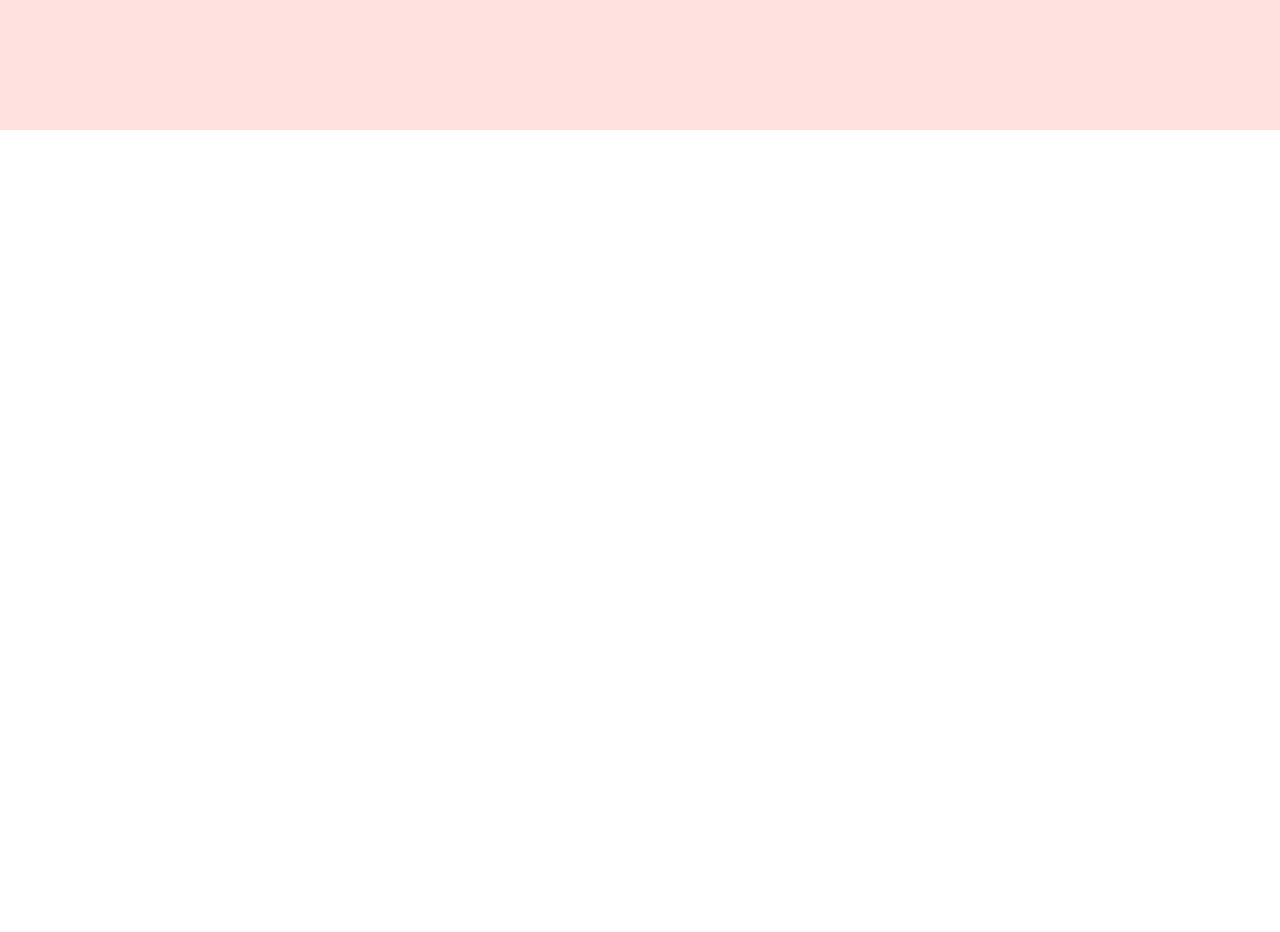
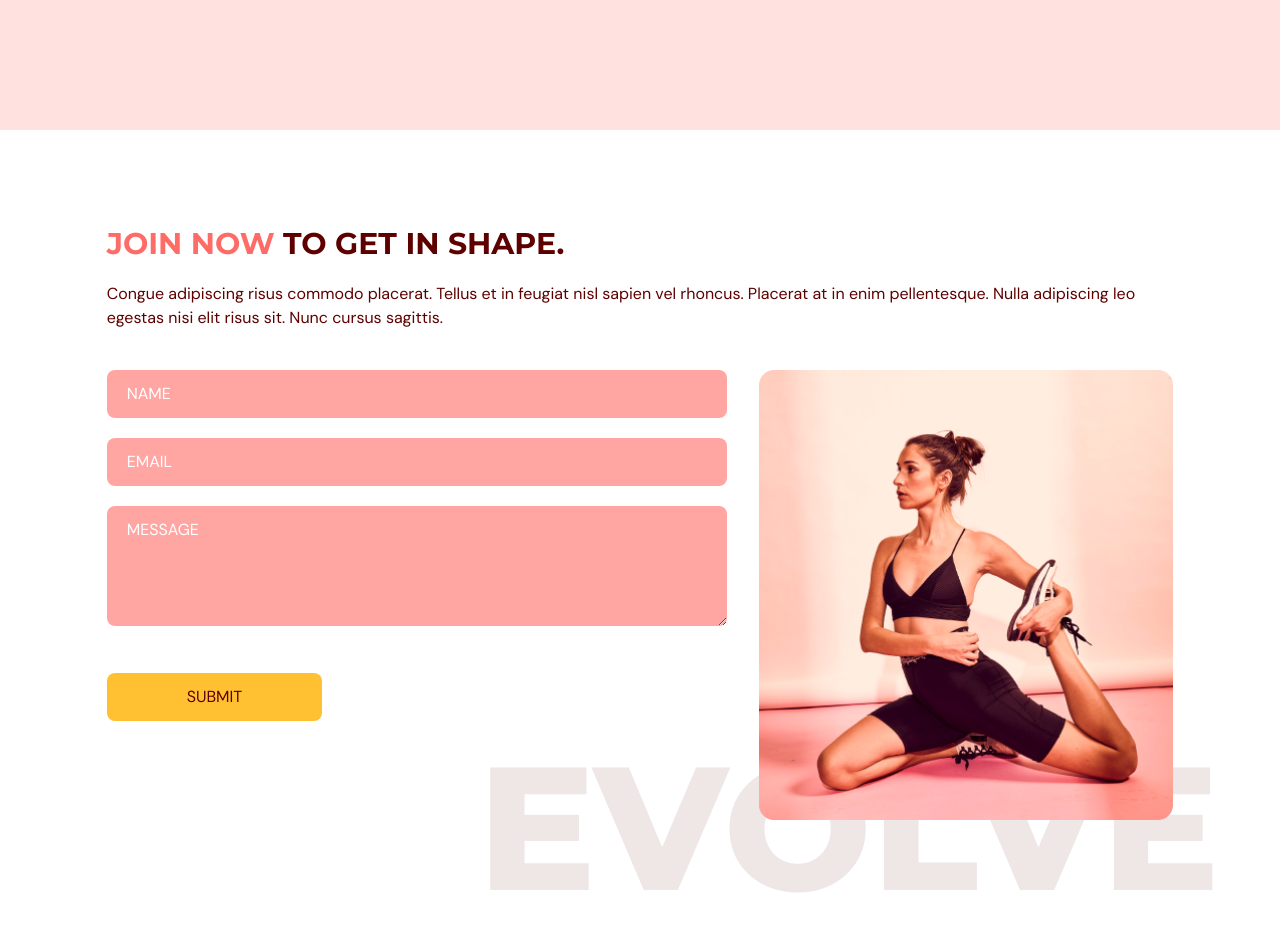
Before and after one commit to aman-wankar/gym, a React (Vite) app: page / in a window 1280 px wide. Shown: the part 2860-3792 px from the top of the page. Before the commit the page ends 2990 px from the top, so only its background shows below. Built offline with nearby package versions, Linux system fonts and the light colour scheme.

Commit message:
ContactUs component done.

```diff
--- a/package.json
+++ b/package.json
@@ -13,7 +13,8 @@
     "framer-motion": "^8.2.4",
     "react": "^18.2.0",
     "react-anchor-link-smooth-scroll": "^1.0.12",
-    "react-dom": "^18.2.0"
+    "react-dom": "^18.2.0",
+    "react-hook-form": "^7.41.5"
   },
   "devDependencies": {
     "@types/node": "^18.11.18",
--- a/src/App.tsx
+++ b/src/App.tsx
@@ -4,6 +4,7 @@
 import Home from "./scenes/home";
 import Benefits from "./scenes/benefits";
 import OurClasses from "./scenes/ourClasses";
+import ContactUs from "./scenes/contactUs";
 
 function App() {
   const [selectedPage, setSelectedPage] = useState<SelectedPage>(
@@ -38,6 +39,7 @@
       <Home setSelectedPage={setSelectedPage} />
       <Benefits setSelectedPage={setSelectedPage} />
       <OurClasses setSelectedPage={setSelectedPage} />
+      <ContactUs setSelectedPage={setSelectedPage} />
     </div>
   );
 }
--- /dev/null
+++ b/src/scenes/contactUs/index.tsx
@@ -0,0 +1,160 @@
+import { motion } from "framer-motion";
+import { SelectedPage } from "../../shared/types";
+import { useForm } from "react-hook-form";
+import ContactUsPageGraphic from "../../assets/ContactUsPageGraphic.png";
+import HText from "../../shared/HText";
+
+type Props = {
+  setSelectedPage: (value: SelectedPage) => void;
+};
+
+const ContactUs = ({ setSelectedPage }: Props) => {
+  const inputStyles = `mb-5 w-full rounded-lg bg-primary-300 px-5 py-3 placeholder-white`;
+
+  const {
+    register,
+    trigger,
+    formState: { errors },
+  } = useForm();
+
+  const onSubmit = async (e: any) => {
+    const isValid = await trigger();
+    if (!isValid) {
+      e.preventDefault();
+    }
+  };
+
+  return (
+    <section id="contactus" className="mx-auto w-5/6 pt-24 pb-32">
+      <motion.div
+        onViewportEnter={() => setSelectedPage(SelectedPage.ContactUs)}
+      >
+        <motion.div
+          initial="hidden"
+          whileInView="visible"
+          viewport={{ once: true, amount: 0.5 }}
+          transition={{ duration: 1 }}
+          variants={{
+            hidden: { opacity: 0, x: -100 },
+            visible: { opacity: 1, x: 0 },
+          }}
+        >
+          <HText>
+            <span className="text-primary-500">JOIN NOW</span> TO GET IN SHAPE.
+          </HText>
+          <p className="my-5">
+            Congue adipiscing risus commodo placerat. Tellus et in feugiat nisl
+            sapien vel rhoncus. Placerat at in enim pellentesque. Nulla
+            adipiscing leo egestas nisi elit risus sit. Nunc cursus sagittis.
+          </p>
+
+          {/* FORM & IMAGE */}
+          <div className="mt-10 justify-between gap-8 md:flex">
+            <motion.div
+              className="mt-10 basis-3/5 md:mt-0"
+              initial="hidden"
+              whileInView="visible"
+              viewport={{ once: true, amount: 0.5 }}
+              transition={{ duration: 1 }}
+              variants={{
+                hidden: { opacity: 0, y: 100 },
+                visible: { opacity: 1, y: 0 },
+              }}
+            >
+              <form
+                target="_blank"
+                onSubmit={onSubmit}
+                method="POST"
+                action="https://formsubmit.co/b09d2cdf01244fb693eab262367a8288"
+              >
+                <input
+                  type="text"
+                  className={inputStyles}
+                  placeholder="NAME"
+                  {...register("name", {
+                    required: true,
+                    maxLength: 100,
+                  })}
+                />
+                {errors.name && (
+                  <p className="mt-1 text-primary-500">
+                    {errors.name.type === "required" &&
+                      "This field is required."}
+                    {errors.name.type === "maxLength" &&
+                      "Max length is 100 characters."}
+                  </p>
+                )}
+
+                <input
+                  type="text"
+                  className={inputStyles}
+                  placeholder="EMAIL"
+                  {...register("email", {
+                    required: true,
+                    pattern: /^[A-Z0-9._%+-]+@[A-Z0-9.-]+\.[A-Z]{2,}$/i,
+                  })}
+                />
+                {errors.email && (
+                  <p className="mt-1 text-primary-500">
+                    {errors.email.type === "required" &&
+                      "This field is required."}
+                    {errors.email.type === "pattern" &&
+                      "Invalid email address."}
+                  </p>
+                )}
+
+                <textarea
+                  className={inputStyles}
+                  placeholder="MESSAGE"
+                  rows={4}
+                  cols={50}
+                  {...register("message", {
+                    required: true,
+                    maxLength: 2000,
+                  })}
+                />
+                {errors.message && (
+                  <p className="mt-1 text-primary-500">
+                    {errors.message.type === "required" &&
+                      "This field is required."}
+                    {errors.message.type === "maxLength" &&
+                      "Max length is 2000 characters."}
+                  </p>
+                )}
+
+                <button
+                  type="submit"
+                  className="mt-5 rounded-lg bg-secondary-500 px-20 py-3 transition duration-500 hover:text-white"
+                >
+                  SUBMIT
+                </button>
+              </form>
+            </motion.div>
+
+            <motion.div
+              className="relative mt-16 basis-2/5 md:mt-0"
+              initial="hidden"
+              whileInView="visible"
+              viewport={{ once: true, amount: 0.5 }}
+              transition={{ delay: 0.2, duration: 1 }}
+              variants={{
+                hidden: { opacity: 0, x: -100 },
+                visible: { opacity: 1, x: 0 },
+              }}
+            >
+              <div className="w-full before:absolute before:-bottom-20 before:-right-10 before:z-[-1] md:before:content-evolvetext">
+                <img
+                  className="w-full"
+                  src={ContactUsPageGraphic}
+                  alt="contactus-page-graphic"
+                />
+              </div>
+            </motion.div>
+          </div>
+        </motion.div>
+      </motion.div>
+    </section>
+  );
+};
+
+export default ContactUs;
--- a/src/scenes/ourClasses/Class.tsx
+++ b/src/scenes/ourClasses/Class.tsx
@@ -5,7 +5,7 @@
 };
 
 const Class = ({ name, description, image }: Props) => {
-  const overlayStyles = `p-5 absolute z-30 flex h-[380px] w-[450px] flex-col items-center justify-center whitespace-normal bg-primary-500 text-center text-white opacity-0 transition dueation-500 hover:opacity-90 rounded-xl`;
+  const overlayStyles = `p-5 absolute z-20 flex h-[380px] w-[450px] flex-col items-center justify-center whitespace-normal bg-primary-500 text-center text-white opacity-0 transition dueation-500 hover:opacity-90 rounded-xl`;
   return (
     <li className="relative mx-5 inline-block h-[380px] w-[450px]">
       <div className={overlayStyles}>
```
Also changed, not shown: 1 other file (tests, documents, lock files or other folders).
